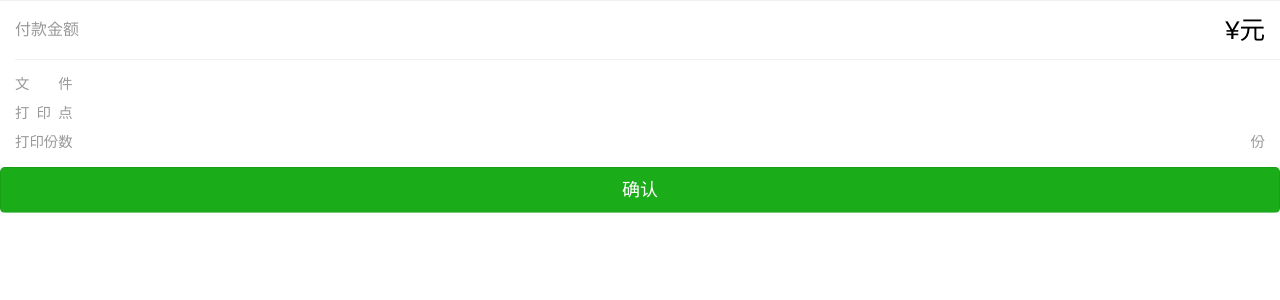
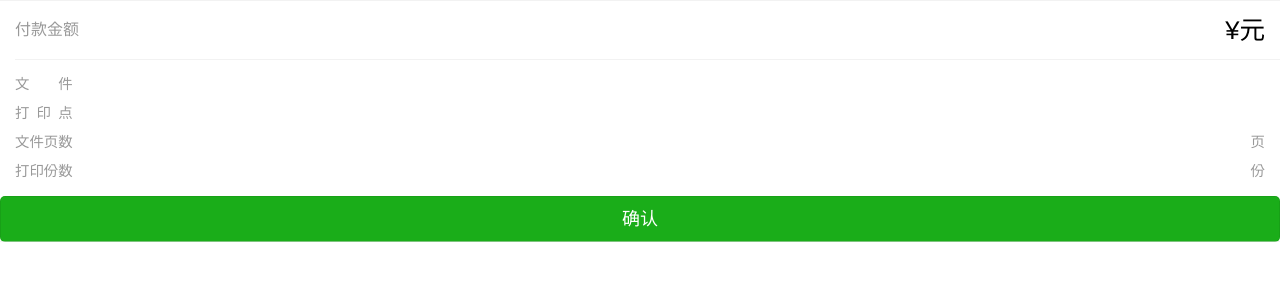
Before and after one commit to facei/daoink, a Flask app: template app/templates/confirm.html in a window 1280 px wide. Shown: the part 124-424 px from the top of the page. Run offline with Flask 2, Linux system fonts and the light colour scheme; the template is opened without the code that fills it, so the values that code supplies are empty; some libraries are stand-ins or nearby versions.

Commit message:
add pagecount in confirm.html

```diff
--- a/app/controllers/printer.py
+++ b/app/controllers/printer.py
@@ -81,7 +81,7 @@ def select():
 
 
         data = {"printfile": printfile, "new_filename": new_filename, "place": place, "copies": copies, "direction": direction, "colour": colour, "paper_size": paper_size,
-                "print_way": print_way, "time_way": time_way, "cost": cost}
+                "print_way": print_way, "time_way": time_way, "cost": cost, "pageCount": pageCount}
 
         # 写入数据库
         user = User.query.filter(User.Tel_Number == g.current_userphone).first()
--- a/app/templates/confirm.html
+++ b/app/templates/confirm.html
@@ -51,6 +51,10 @@
                 <span class="weui-form-preview__value">{{ data["place"] }}</span>
             </div>
             <div class="weui-form-preview__item">
+                <label class="weui-form-preview__label">文件页数</label>
+                <span class="weui-form-preview__value">{{ data["pageCount"] }}页</span>
+            </div>
+            <div class="weui-form-preview__item">
                 <label class="weui-form-preview__label">打印份数</label>
                 <span class="weui-form-preview__value">{{ data["copies"] }}份</span>
             </div>
```
